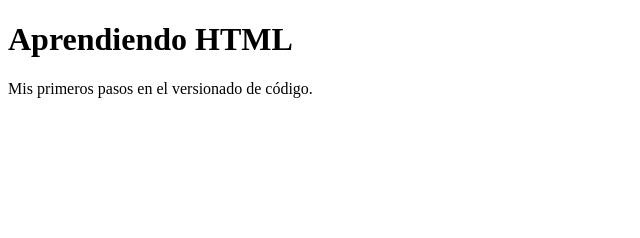
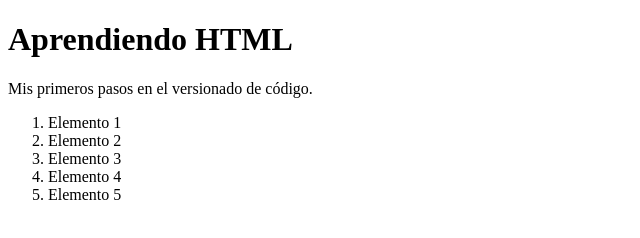
Before and after one commit to DaLivera/git-main, a plain HTML site: page index.html in a window 1280 px wide. Shown: the whole page, without its empty margins (0-640 px from the left). Drawn offline with Linux system fonts and the light colour scheme.

Commit message:
Tratando de hacere fusión manual

```diff
--- a/index.html
+++ b/index.html
@@ -8,5 +8,14 @@
 <body>
   <h1>Aprendiendo HTML</h1>
   <p>Mis primeros pasos en el versionado de código.</p>
+  <ol>
+    <li>Elemento 1</li>
+    <li>Elemento 2</li>
+    <li>Elemento 3</li>
+    <li>Elemento 4</li>
+    <li>Elemento 5</li>
+  </ol>
+
+  <script src="main.js"></script>
 </body>
 </html>
```
